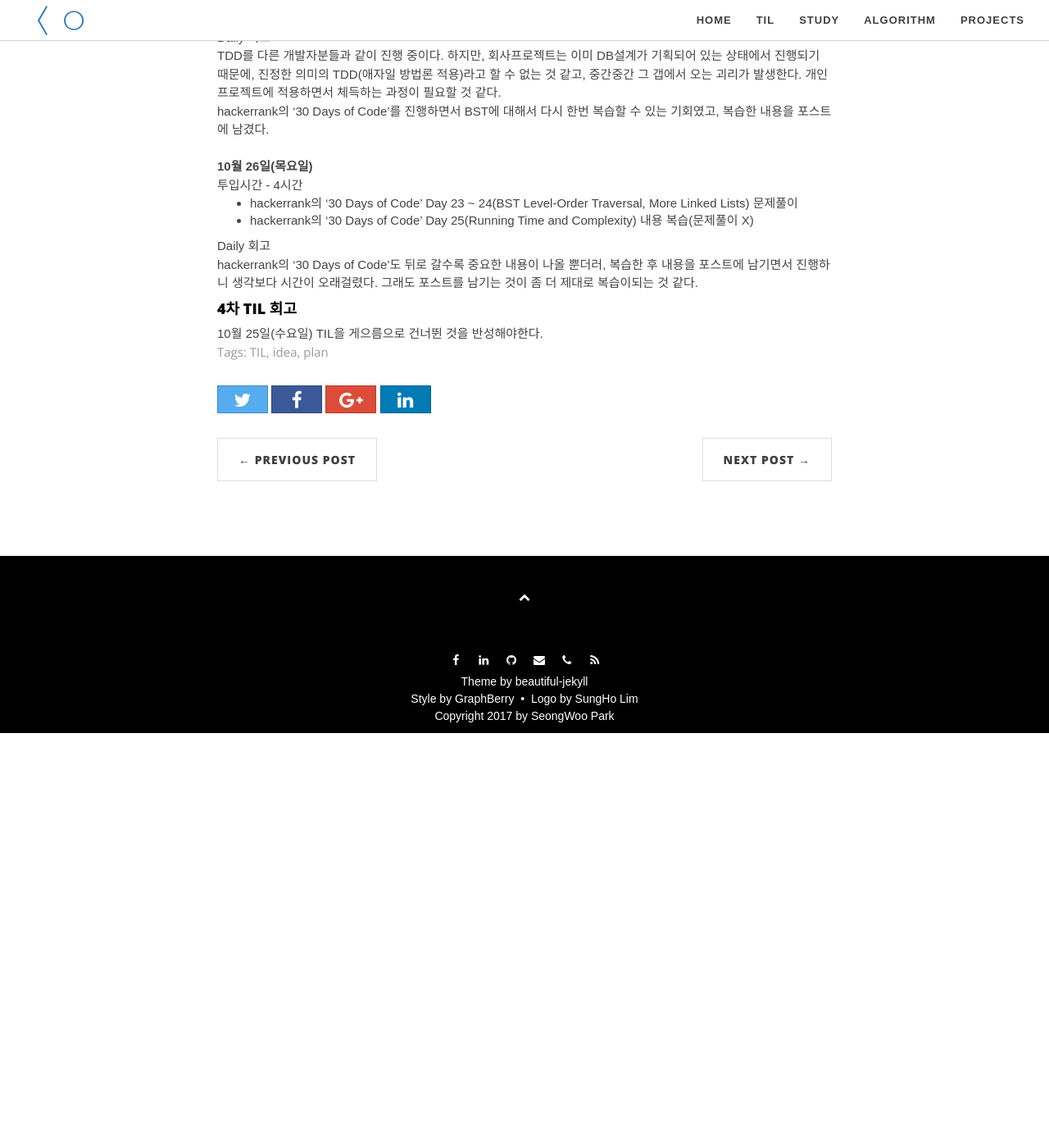
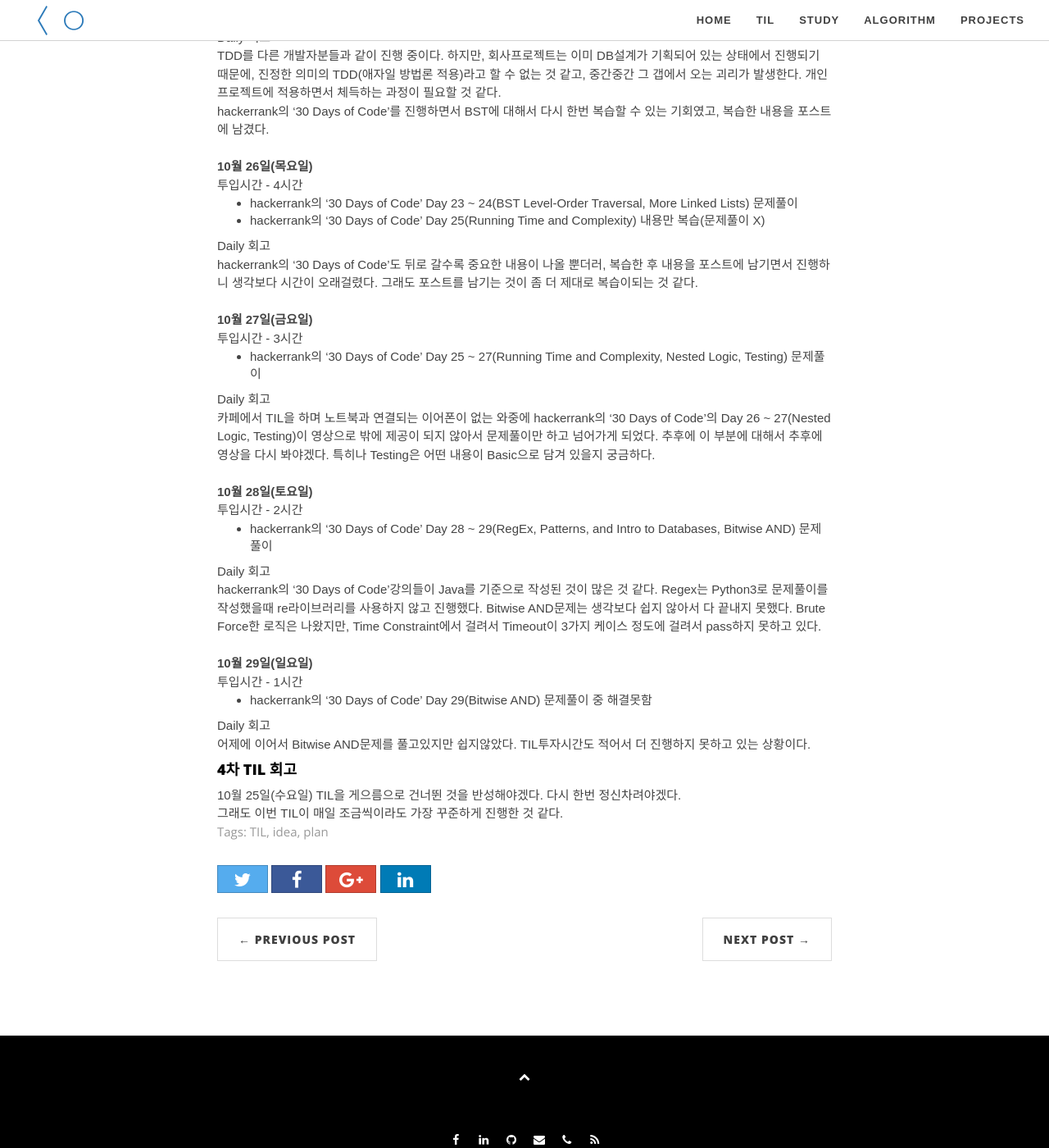
Before and after one commit to seongwoopark/seongwoopark.github.io, a Jekyll site: the page built from _posts/2017-10-23-4th_TIL.md, in a window 1280 px wide and 1400 px high, scrolled down 788 px. Shown: the whole window at 82% size. Built offline with Jekyll 4.4.1, drawn with Linux system fonts in a browser that asks for light colours; nearby versions of some CDN libraries; comment, search, counter and statistics services are not loaded; before the commit the page ends 1682 px from its top, so only the background shows below that.

Commit message:
Update 4th TIL post

```diff
--- a/_posts/2017-10-23-4th_TIL.md
+++ b/_posts/2017-10-23-4th_TIL.md
@@ -38,13 +38,35 @@ hackerrank의 '30 Days of Code'를 진행하면서 BST에 대해서 다시 한
 <br/>**10월 26일(목요일)**<br/>
 투입시간 - 4시간
 - hackerrank의 '30 Days of Code' Day 23 ~ 24(BST Level-Order Traversal, More Linked Lists) 문제풀이
-- hackerrank의 '30 Days of Code' Day 25(Running Time and Complexity) 내용 복습(문제풀이 X)
+- hackerrank의 '30 Days of Code' Day 25(Running Time and Complexity) 내용만 복습(문제풀이 X)
 
 Daily 회고<br/>
 hackerrank의 '30 Days of Code'도 뒤로 갈수록 중요한 내용이 나올 뿐더러, 복습한 후 내용을 포스트에 남기면서 진행하니 생각보다 시간이 오래걸렸다.
 그래도 포스트를 남기는 것이 좀 더 제대로 복습이되는 것 같다.<br/>
 
+<br/>**10월 27일(금요일)**<br/>
+투입시간 - 3시간
+- hackerrank의 '30 Days of Code' Day 25 ~ 27(Running Time and Complexity, Nested Logic, Testing) 문제풀이
 
+Daily 회고<br/>
+카페에서 TIL을 하며 노트북과 연결되는 이어폰이 없는 와중에 hackerrank의 '30 Days of Code'의 Day 26 ~ 27(Nested Logic, Testing)이 영상으로 밖에 제공이 되지 않아서 문제풀이만 하고 넘어가게 되었다.
+추후에 이 부분에 대해서 추후에 영상을 다시 봐야겠다. 특히나 Testing은 어떤 내용이 Basic으로 담겨 있을지 궁금하다.
+
+<br/>**10월 28일(토요일)**<br/>
+투입시간 - 2시간
+- hackerrank의 '30 Days of Code' Day 28 ~ 29(RegEx, Patterns, and Intro to Databases, Bitwise AND) 문제풀이
+
+Daily 회고<br/>
+hackerrank의 '30 Days of Code'강의들이 Java를 기준으로 작성된 것이 많은 것 같다. Regex는 Python3로 문제풀이를 작성했을때 re라이브러리를 사용하지 않고 진행했다.
+Bitwise AND문제는 생각보다 쉽지 않아서 다 끝내지 못했다. Brute Force한 로직은 나왔지만, Time Constraint에서 걸려서 Timeout이 3가지 케이스 정도에 걸려서 pass하지 못하고 있다.
+
+<br/>**10월 29일(일요일)**<br/>
+투입시간 - 1시간
+- hackerrank의 '30 Days of Code' Day 29(Bitwise AND) 문제풀이 중 해결못함
+
+Daily 회고<br/>
+어제에 이어서 Bitwise AND문제를 풀고있지만 쉽지않았다. TIL투자시간도 적어서 더 진행하지 못하고 있는 상황이다.
 
 <h4>4차 TIL 회고</h4>
-10월 25일(수요일) TIL을 게으름으로 건너뛴 것을 반성해야한다.
+10월 25일(수요일) TIL을 게으름으로 건너뛴 것을 반성해야겠다. 다시 한번 정신차려야겠다. <br/>
+그래도 이번 TIL이 매일 조금씩이라도 가장 꾸준하게 진행한 것 같다.
```
